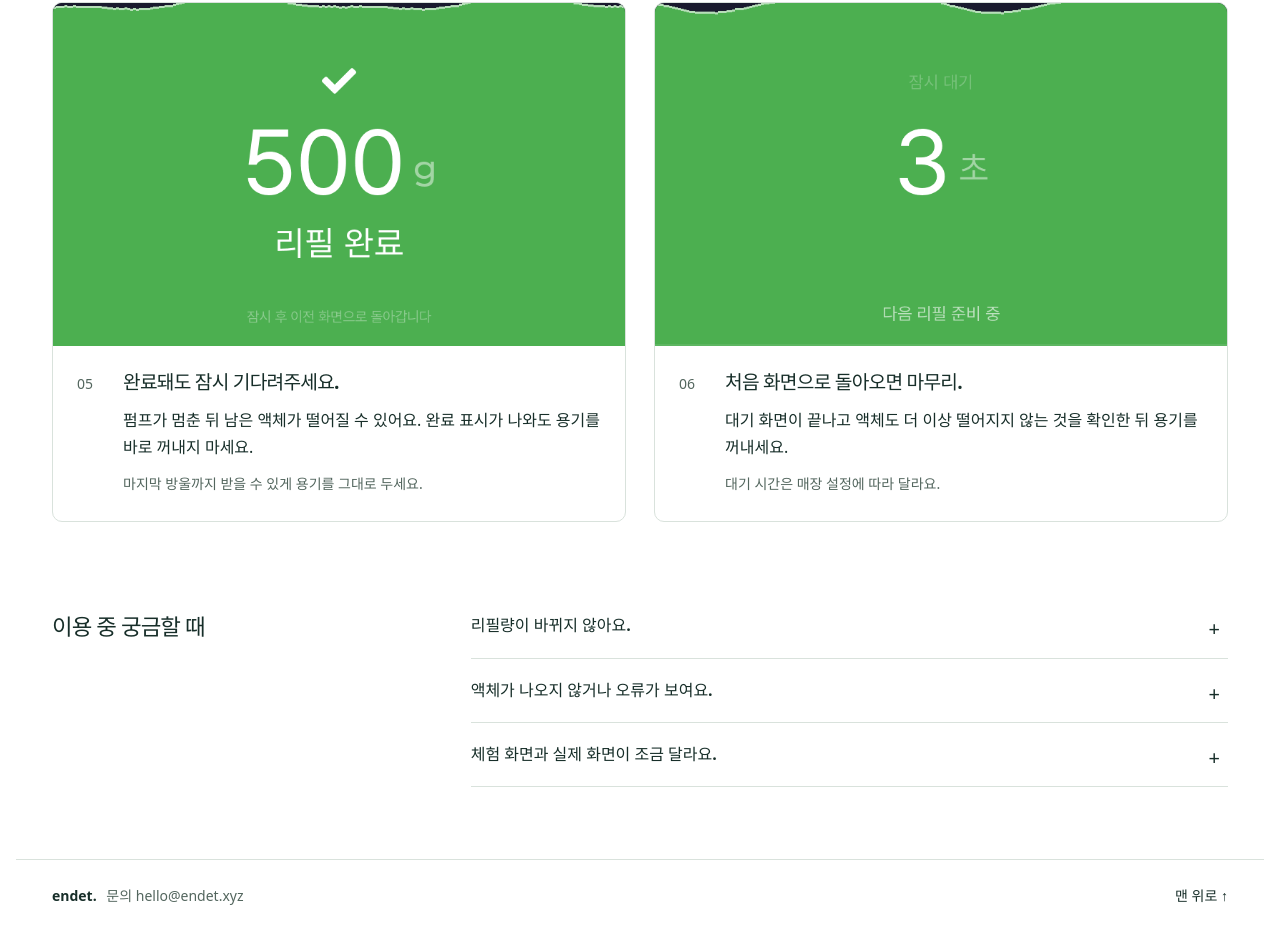
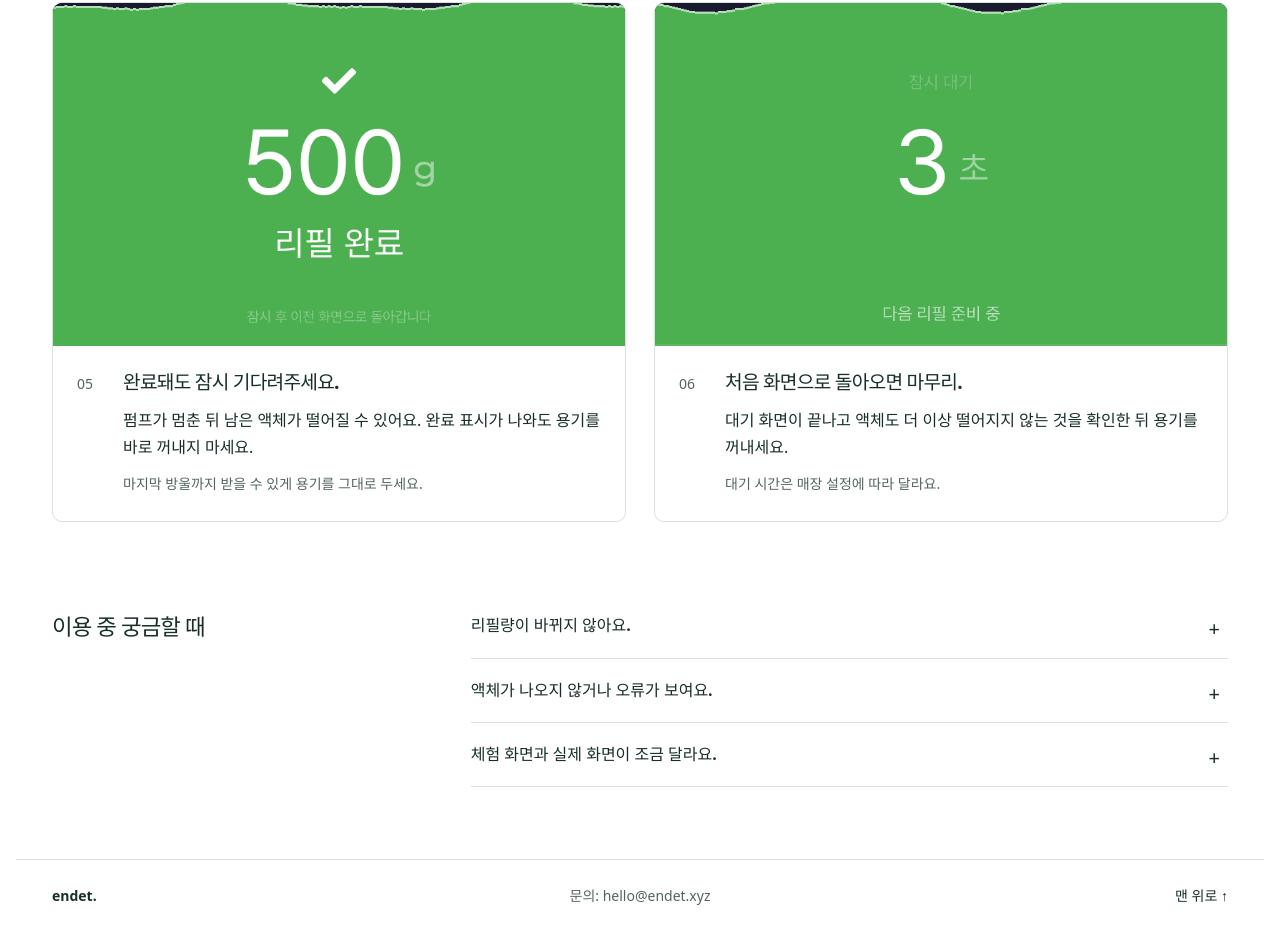
Before and after one commit to pyupwi/refill-station-guide, a plain HTML site: page index.html in a window 1280 px wide. Shown: the part 2369-3301 px from the top of the page. Drawn offline with Linux system fonts and the light colour scheme.

Commit message:
Update index.html

```diff
--- a/index.html
+++ b/index.html
@@ -53,5 +53,6 @@
 
   <section class="faq" aria-labelledby="faq-title"><h2 id="faq-title">이용 중 궁금할 때</h2><div><details><summary>리필량이 바뀌지 않아요.</summary><p>고정 용량으로 운영하는 매장일 수 있어요. 표시된 양이 용기에 맞지 않으면 직원에게 문의하세요.</p></details><details><summary>액체가 나오지 않거나 오류가 보여요.</summary><p>반복해서 시작하지 말고 직원에게 알려주세요. 리필 중이라면 화면을 탭해 일시정지한 뒤 정지를 누르세요.</p></details><details><summary>체험 화면과 실제 화면이 조금 달라요.</summary><p>매장마다 양 조절, 색상, 시작 확인과 대기 설정이 다를 수 있어요. 실제 기기에 표시된 안내를 따라주세요.</p></details></div></section>
 </main>
-<footer class="site-footer"><p><strong>endet.</strong> 문의 hello@endet.xyz</p><p></p><a href="#top">맨 위로 ↑</a></footer>
+<footer class="site-footer"><p><strong>endet.</strong> <span style="position: absolute; left: 50%; transform: translateX(-50%);">문의: hello@endet.xyz</span>
+  </p><a href="#top">맨 위로 ↑</a></footer>
 </body></html>
```
